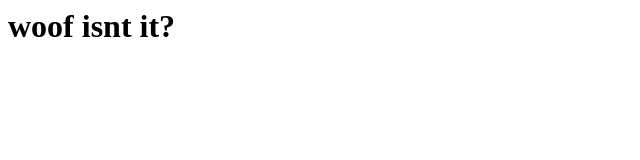
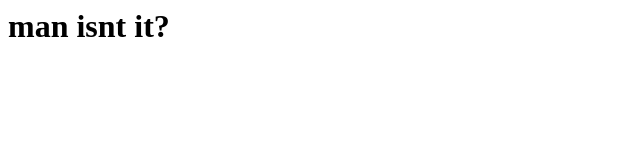
Before and after one commit to AkashHamal0x01/AkashHamal0x01.github.io, a plain HTML site: page index.html in a window 1280 px wide. Shown: the full height of the page, 0-640 px from the left. Drawn offline with Linux system fonts and the light colour scheme.

Commit message:
Update index.html

```diff
--- a/index.html
+++ b/index.html
@@ -1,7 +1,7 @@
 <html>
   <body>
     <h1>
-    woof
+    man
     isnt it?
     </h1>
   </body>
```
